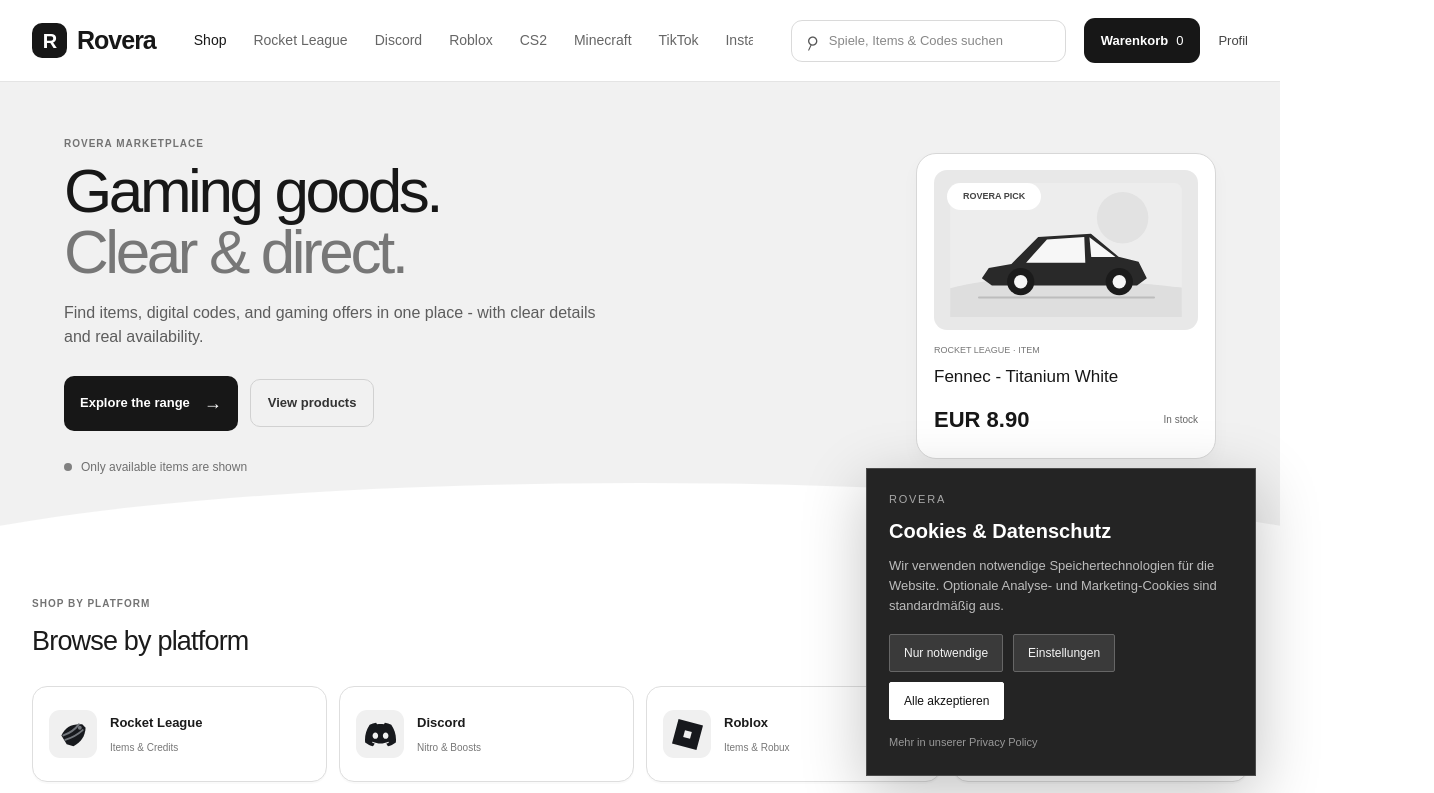
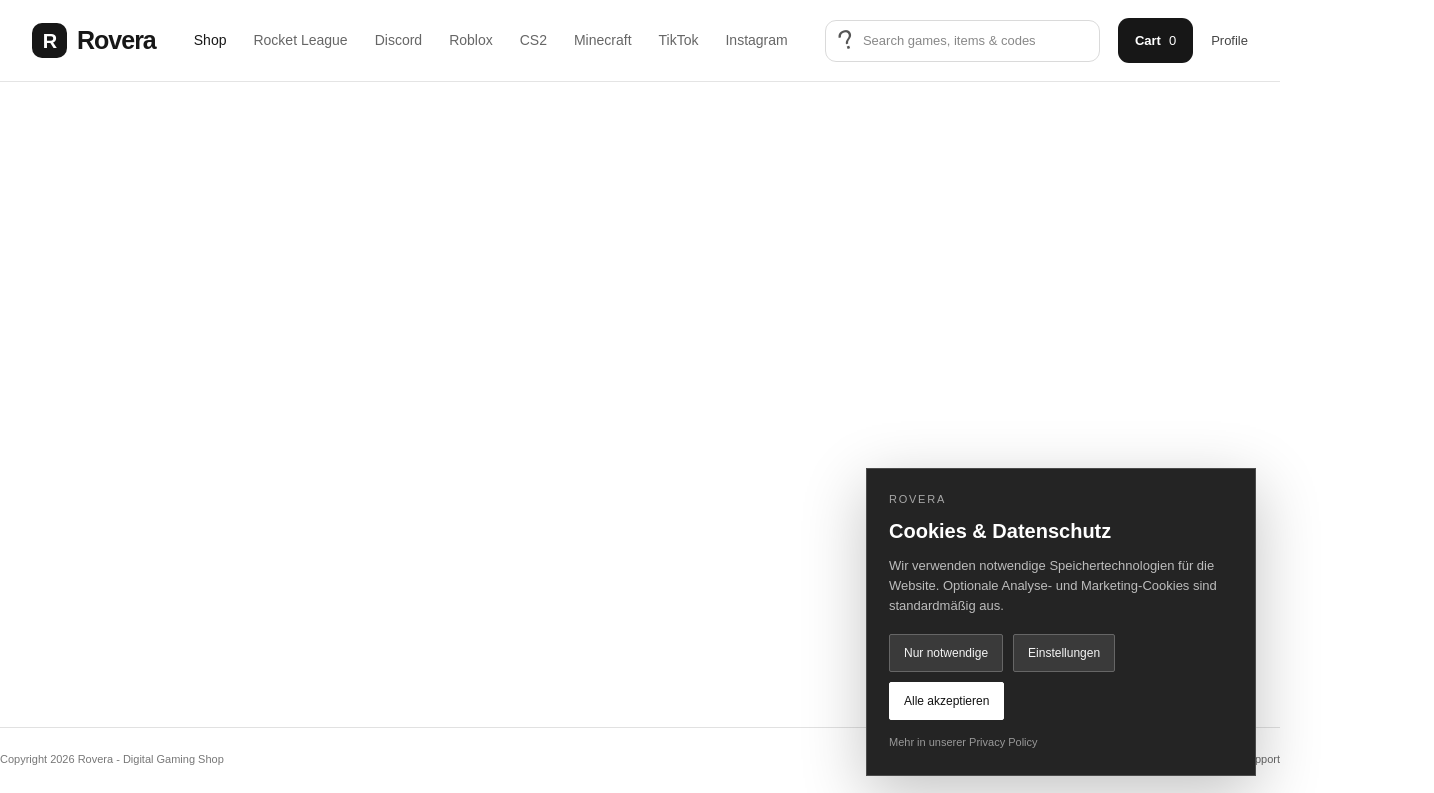
Before and after one commit to sw8tx/rovera, a Next.js app: page / in a window 1280 px wide. Shown: the top 793 px of the page, 1434 px wide, since content can reach past the window. Built offline with nearby package versions, Linux system fonts and the light colour scheme.

Commit message:
Leave only Rovera header and footer

```diff
--- a/app/globals.css
+++ b/app/globals.css
@@ -659,6 +659,8 @@ body {
 .category-grid { grid-template-columns: repeat(4, minmax(0, 1fr)); }
 @media (max-width: 900px) { .category-grid { grid-template-columns: repeat(2, minmax(0, 1fr)); } }
 .marketplace-footer { margin-top: 140px; }
+.blank-marketplace { min-height: calc(100vh - 155px); max-width: none; margin: 0; padding: 0; background: #fff; }
+.marketplace-page > .marketplace-footer { max-width: 1296px; margin: 0 auto; }
 .hero-product-art img { width: 88%; height: 88%; object-fit: contain; opacity: 1; }
 .product-grid { grid-template-columns: repeat(3, minmax(0, 1fr)); }
 .product-art img { width: 100%; height: 100%; max-width: 190px; max-height: 130px; object-fit: contain; opacity: 1; }
--- a/app/page.tsx
+++ b/app/page.tsx
@@ -1,57 +1,15 @@
-const categories = [
-  { icon: '/assets/icons/black/rocketleague.svg', name: 'Rocket League', meta: 'Items & Credits' },
-  { icon: '/assets/icons/black/discord.svg', name: 'Discord', meta: 'Nitro & Boosts' },
-  { icon: '/assets/icons/black/roblox.svg', name: 'Roblox', meta: 'Items & Robux' },
-  { icon: '/assets/icons/black/counterstrike.svg', name: 'Counter-Strike 2', meta: 'Skins & Items' },
-  { icon: '/assets/icons/black/minecraft.svg', name: 'Minecraft', meta: 'Codes & Items' },
-  { icon: '/assets/icons/black/tiktok.svg', name: 'TikTok', meta: 'Accounts & Likes' },
-  { icon: '/assets/icons/black/instagram.svg', name: 'Instagram', meta: 'Accounts & Followers' },
-  { icon: '/assets/icons/black/steam.svg', name: 'Steam', meta: 'Wallet & Games' },
-]
-
-const products = [
-  { image: '/assets/images/rocketleague-car-card.svg', category: 'Rocket League', name: 'Fennec - Titanium White', detail: 'PC · Item · Manual delivery', price: 'EUR 8.90' },
-  { image: '/assets/images/cs2-rifle-card.svg', category: 'CS2', name: 'AK-47 | Redline', detail: 'PC · Field-Tested · Item', price: 'EUR 12.50' },
-  { image: '/assets/images/minecraft-block-card.svg', category: 'Minecraft', name: 'Java & Bedrock Edition', detail: 'PC · Digital code · EU', price: 'EUR 19.99' },
-  { image: '/assets/images/roblox-item-card.svg', category: 'Roblox', name: 'Roblox Gift Card', detail: 'Digital code · Credit', price: 'EUR 10.00' },
-  { image: '/assets/images/community-card.svg', category: 'Social', name: 'Community Package', detail: 'Digital service · Direct delivery', price: 'EUR 6.99' },
-  { image: '/assets/images/digital-code-card.svg', category: 'Digital', name: 'Digital Code', detail: 'Instant delivery · EU', price: 'EUR 14.99' },
-]
-
-const benefits = [
-  { icon: '✓', title: 'Clear product details', text: 'Platform, region, and item type at a glance.' },
-  { icon: '✓', title: 'Stock you can trust', text: 'Only available offers are shown in the marketplace.' },
-  { icon: '✓', title: 'Order support', text: 'Get help with direct context about your order.' },
-]
-
 export default function Page() {
   return (
     <main className="marketplace-page">
       <header className="marketplace-nav">
         <a className="brand" href="/" aria-label="Rovera home"><span className="brand-mark">R</span><span>Rovera</span></a>
         <nav className="main-links" aria-label="Marketplace categories">
-          <a className="active" href="#marketplace">Shop</a><a href="#rocket-league">Rocket League</a><a href="#discord">Discord</a><a href="#roblox">Roblox</a><a href="#cs2">CS2</a><a href="#minecraft">Minecraft</a><a href="#tiktok">TikTok</a><a href="#instagram">Instagram</a><a href="#steam">Steam</a>
+          <a className="active" href="#top">Shop</a><a href="#rocket-league">Rocket League</a><a href="#discord">Discord</a><a href="#roblox">Roblox</a><a href="#cs2">CS2</a><a href="#minecraft">Minecraft</a><a href="#tiktok">TikTok</a><a href="#instagram">Instagram</a><a href="#steam">Steam</a>
         </nav>
-        <div className="nav-actions">
-          <label className="search-box"><span aria-hidden="true">⌕</span><input aria-label="Search items" placeholder="Spiele, Items & Codes suchen" /></label>
-          <a className="cart-button" href="#cart">Warenkorb <b>0</b></a><a className="profile-link" href="#profile">Profil</a>
-        </div>
+        <div className="nav-actions"><label className="search-box"><span aria-hidden="true">?</span><input aria-label="Search items" placeholder="Search games, items & codes" /></label><a className="cart-button" href="#cart">Cart <b>0</b></a><a className="profile-link" href="#profile">Profile</a></div>
       </header>
-
-      <section className="marketplace-content" id="marketplace">
-        <section className="marketplace-hero">
-          <div className="hero-copy-block"><p className="eyebrow">ROVERA MARKETPLACE</p><h1>Gaming goods.<br /><span>Clear & direct.</span></h1><p className="hero-copy">Find items, digital codes, and gaming offers in one place - with clear details and real availability.</p><div className="hero-actions"><a className="hero-button" href="#products">Explore the range <span>→</span></a><a className="secondary-button" href="#products">View products</a></div><p className="availability-note"><span /> Only available items are shown</p></div>
-          <article className="hero-product"><div className="hero-product-art"><span>ROVERA PICK</span><img src="/assets/images/rocketleague-car-card.svg" alt="Rocket League item" /></div><small>ROCKET LEAGUE · ITEM</small><h2>Fennec - Titanium White</h2><div><strong>EUR 8.90</strong><span>In stock</span></div></article>
-        </section>
-
-        <div className="section-heading"><div><p className="eyebrow">SHOP BY PLATFORM</p><h2>Browse by platform</h2></div><a href="#products">All categories <span>→</span></a></div>
-        <div className="category-grid">{categories.map((category) => <a className="category-card" id={category.name.toLowerCase().replaceAll(' ', '-')} href="#products" key={category.name}><span className="category-icon"><img src={category.icon} alt="" /></span><span><strong>{category.name}</strong><small>{category.meta}</small></span></a>)}</div>
-
-        <div className="section-heading products-heading" id="products"><div><p className="eyebrow">FEATURED ROVERA STOCK</p><h2>Featured digital goods</h2><p className="section-note">Platform, item type, and delivery method are clear at a glance.</p></div><a href="#marketplace">View the full range <span>→</span></a></div>
-        <div className="product-grid">{products.map((product) => <article className="product-card" key={product.name}><div className="product-art"><span className="product-label">{product.category}</span><img src={product.image} alt="" /></div><div className="product-info"><strong>{product.name}</strong><small>{product.detail}</small><div className="product-bottom"><span className="stock"><i />In stock</span><b>{product.price}</b></div></div></article>)}</div>
-
-        <footer className="marketplace-footer"><span>© 2026 Rovera · Digital gaming shop</span><div><a href="/tos/">Terms</a><a href="/privacy/">Privacy</a><a href="mailto:help@rovera.xyz">Support</a></div></footer>
-      </section>
+      <section className="marketplace-content blank-marketplace" id="top" aria-label="Rovera marketplace"></section>
+      <footer className="marketplace-footer"><span>Copyright 2026 Rovera - Digital Gaming Shop</span><div><a href="/tos/">Terms</a><a href="/privacy/">Privacy</a><a href="mailto:help@rovera.xyz">Support</a></div></footer>
     </main>
   )
 }
```
